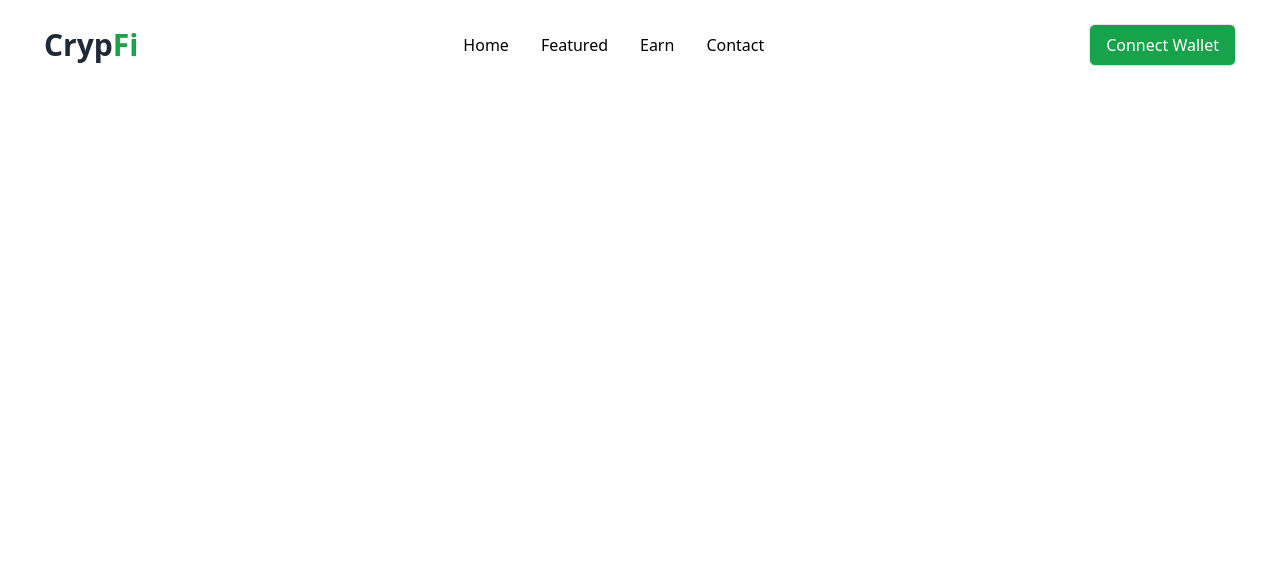
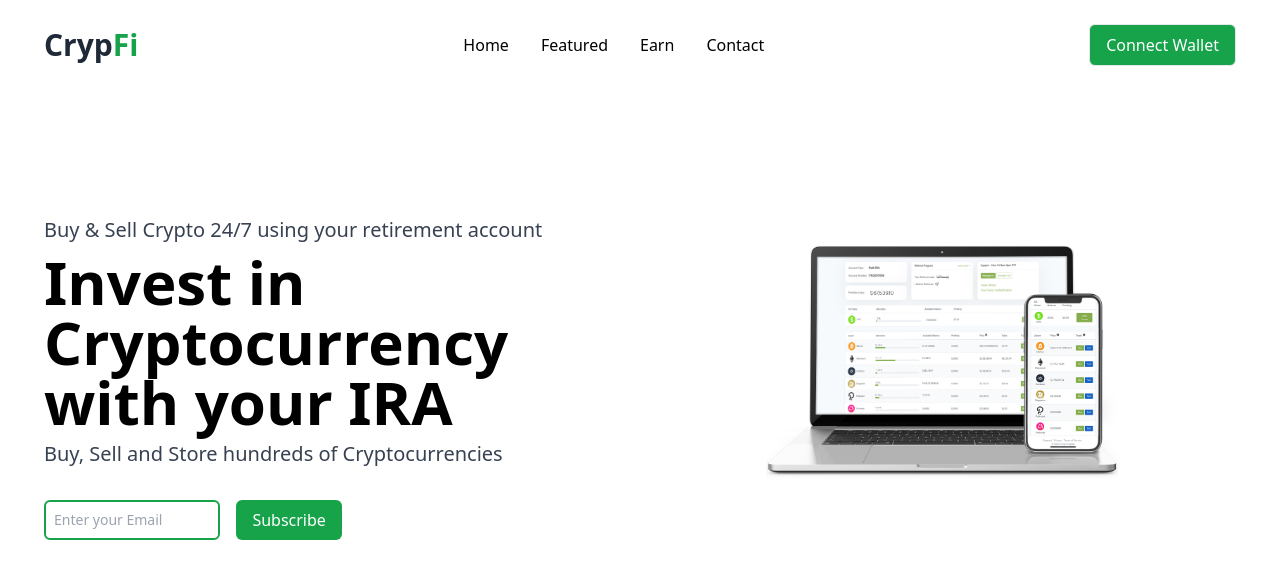
Before and after one commit to Askari64/CrypFi, a React (Vite) app: page / in a window 1280 px wide. Shown: the top 578 px of the page. Built offline with nearby package versions, Linux system fonts and the light colour scheme.

Commit message:
updated Hero - WIP

```diff
--- a/src/App.jsx
+++ b/src/App.jsx
@@ -1,7 +1,13 @@
+import Hero from "./components/Hero";
 import Navbar from "./components/Navbar";
 
 function App() {
-  return <Navbar />
+  return (
+    <>
+      <Navbar />
+      <Hero />
+    </>
+  );
 }
 
 export default App;
--- /dev/null
+++ b/src/components/Hero.jsx
@@ -0,0 +1,84 @@
+import heroImg from "../assets/hero-img.png";
+import { useState } from "react";
+
+const Hero = () => {
+  const [formVal, setFormVal] = useState("");
+  const [formErr, setFormErr] = useState("");
+  const [formSuccess, setFormSuccess] = useState("");
+
+  const handleMail = () => {
+    if (formVal === "") {
+      setFormErr("Enter Email");
+      setFormSuccess("");
+
+      setTimeout(() => {
+        setFormErr("");
+      }, 3000);
+    } else if (!/^[A-Z0-9._%+-]+@[A-Z0-9.-]+\.[A-Z]{2,4}$/i.test(formVal)) {
+      setFormErr("Invalid Email");
+      setFormSuccess("");
+
+      setTimeout(() => {
+        setFormErr("");
+      }, 3000);
+    } else {
+      setFormErr("");
+      setFormSuccess("Subscribed Successfully");
+      setFormVal("");
+
+      setTimeout(() => {
+        setFormSuccess("");
+      }, 3000);
+    }
+  };
+
+  return (
+    <hero className=" w-full ">
+      <div className=" grid lg:grid-cols-2 gap-4 max-w-[1240px] mx-auto my-[150px] px-6">
+        {/*Left*/}
+        <div>
+          <h2 className=" font-normal text-lg md:text-xl text-gray-700">
+            Buy & Sell Crypto 24/7 using your retirement account
+          </h2>
+          <p className=" font-bold text-2xl sm:text-4xl md:text-6xl my-2">
+            Invest in Cryptocurrency with your IRA
+          </p>
+          <p className=" font-normal text-lg md:text-xl text-gray-700">
+            Buy, Sell and Store hundreds of Cryptocurrencies
+          </p>
+          <div className=" flex my-8">
+            <input
+              type="email"
+              placeholder="Enter your Email"
+              className=" w-[40%] sm:w-[30%] md:text-medium font-normal text-sm rounded-md px-2 text-gray-700 border-2 border-green-600 "
+              value={formVal}
+              onChange={(e) => setFormVal(e.target.value)}
+            />
+            <button
+              onClick={handleMail}
+              className=" ml-4 px-4 py-2 bg-green-600 text-white rounded-md hover:bg-white hover:text-green-600"
+            >
+              Subscribe
+            </button>
+          </div>
+          {formErr && (
+            <p className=" font-light text-sm text-red-600">{formErr}</p>
+          )}
+          {formSuccess && (
+            <p className=" font-light text-sm text-green-600">{formSuccess}</p>
+          )}
+        </div>
+        {/*Right*/}
+        <div>
+          <img
+            className=" w-[60%] mx-auto mt-6"
+            src={heroImg}
+            alt="Crypto Dashboard"
+          />
+        </div>
+      </div>
+    </hero>
+  );
+};
+
+export default Hero;
```
